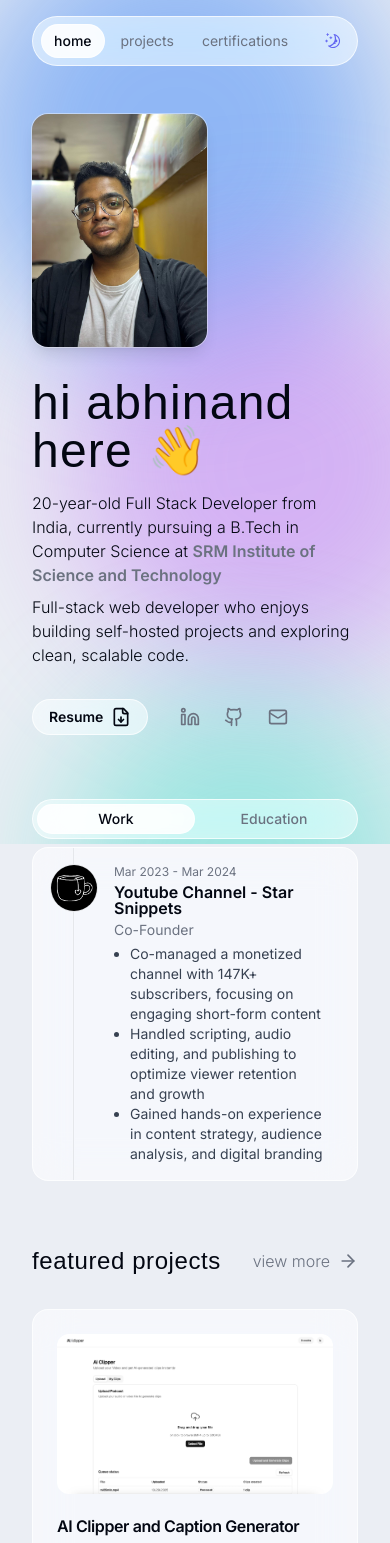
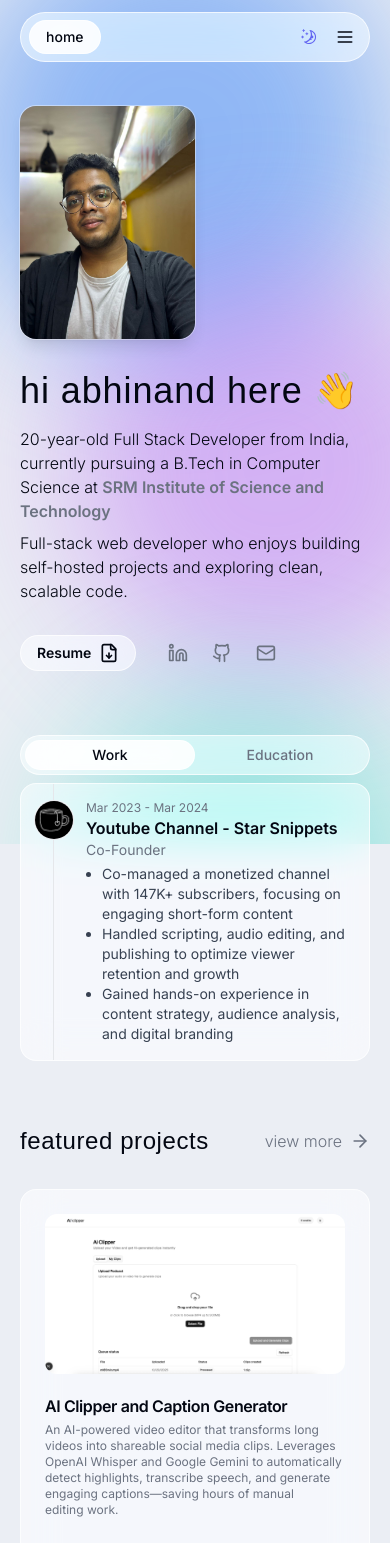
Before and after one commit to abhinandmv/abhinandmv-portfolio, a Next.js app: page / in a window 390 px wide. Shown: the top 1543 px of the page. Built offline with nearby package versions, Linux system fonts and the light colour scheme; a web font is replaced by a local one.

Commit message:
fix:Mobile Friendly layout

```diff
--- a/src/app/globals.css
+++ b/src/app/globals.css
@@ -202,7 +202,7 @@
     @apply bg-background text-foreground;
   }
   .title {
-    @apply font-serif text-5xl tracking-wide decoration-border/75 decoration-2;
+    @apply break-words font-serif text-4xl tracking-wide decoration-border/75 decoration-2 sm:text-5xl;
   }
   .link {
     @apply text-muted-foreground transition-colors hover:text-foreground;
--- a/src/app/layout.tsx
+++ b/src/app/layout.tsx
@@ -27,7 +27,7 @@ export default function RootLayout({
     <html lang="en" suppressHydrationWarning>
       <body
         className={cn(
-          "mx-auto flex min-h-screen max-w-3xl flex-col px-8 font-sans antialiased",
+          "mx-auto flex min-h-screen max-w-3xl flex-col px-5 font-sans antialiased sm:px-8",
           inter.variable,
           calistoga.variable,
         )}
--- a/src/app/page.tsx
+++ b/src/app/page.tsx
@@ -33,7 +33,7 @@ export default async function Home() {
           priority
         />
         <div className="flex flex-col">
-          <h1 className="title text-5xl">hi abhinand here 👋</h1>
+          <h1 className="title">hi abhinand here 👋</h1>
           <p className="mt-4 font-light">
             {/* Update my age */}
             {new Date().getFullYear() - ABHI_BIRTH_YEAR}
--- a/src/app/privacy/page.tsx
+++ b/src/app/privacy/page.tsx
@@ -6,7 +6,7 @@ export default function page() {
   return (
   <article className="prose mt-8 pb-16 dark:prose-invert">
     <div className="space-y-4">
-      <h1 className="title text-5xl">privacy policy.</h1>
+      <h1 className="title">privacy policy.</h1>
       <p>Last Updated: {lastUpdated}</p>
     </div>
     <div className="space-y-4">
--- a/src/components/Header.tsx
+++ b/src/components/Header.tsx
@@ -1,9 +1,12 @@
 "use client";
 
 import { cn } from "@/lib/utils";
+import { Menu, X } from "lucide-react";
 import Link from "next/link";
 import { usePathname } from "next/navigation";
+import { useEffect, useState } from "react";
 import ThemeToggle from "./ThemeToggle";
+import { Button } from "./ui/Button";
 
 const navLinks = [
   {
@@ -38,11 +41,23 @@ function isActive(pathname: string, href: string) {
 
 export default function Header() {
   const pathname = usePathname();
+  const [menuOpen, setMenuOpen] = useState(false);
+  const current = navLinks.find((nav) => isActive(pathname, nav.href));
+
+  useEffect(() => {
+    if (!menuOpen) return;
+    const onKeyDown = (e: KeyboardEvent) => {
+      if (e.key === "Escape") setMenuOpen(false);
+    };
+    window.addEventListener("keydown", onKeyDown);
+    return () => window.removeEventListener("keydown", onKeyDown);
+  }, [menuOpen]);
 
   return (
-    <header className="sticky top-0 z-50 py-4 sm:py-6">
+    <header className="sticky top-0 z-50 py-3 md:py-6">
       <nav className="glass flex items-center justify-between gap-2 rounded-full p-1.5 pl-2">
-        <ul className="no-scrollbar flex min-w-0 items-center gap-1 overflow-x-auto">
+        {/* Desktop: all links inline */}
+        <ul className="no-scrollbar hidden min-w-0 items-center gap-1 overflow-x-auto md:flex">
           {navLinks.map((nav) => {
             const active = isActive(pathname, nav.href);
             return (
@@ -63,10 +78,58 @@ export default function Header() {
             );
           })}
         </ul>
-        <div className="flex shrink-0">
+
+        {/* Mobile: current page label */}
+        <span className="glass-strong rounded-full px-4 py-1.5 text-sm font-medium md:hidden">
+          {current?.name ?? "menu"}
+        </span>
+
+        <div className="flex shrink-0 items-center">
           <ThemeToggle />
+          <Button
+            size="icon"
+            variant="ghost"
+            className="rounded-full md:hidden"
+            aria-expanded={menuOpen}
+            aria-controls="mobile-nav"
+            onClick={() => setMenuOpen((open) => !open)}
+          >
+            {menuOpen ? <X className="size-5" /> : <Menu className="size-5" />}
+            <span className="sr-only">
+              {menuOpen ? "Close menu" : "Open menu"}
+            </span>
+          </Button>
         </div>
       </nav>
+
+      {/* Mobile: dropdown panel */}
+      {menuOpen && (
+        <ul
+          id="mobile-nav"
+          className="glass-strong mt-2 grid grid-cols-2 gap-1 rounded-3xl p-2 animate-in fade-in slide-in-from-top-2 md:hidden"
+        >
+          {navLinks.map((nav) => {
+            const active = isActive(pathname, nav.href);
+            return (
+              <li key={nav.href}>
+                <Link
+                  href={nav.href}
+                  aria-current={active ? "page" : undefined}
+                  onClick={() => setMenuOpen(false)}
+                  className={cn(
+                    "block rounded-2xl px-4 py-3 text-sm transition-colors",
+                    active
+                      ? "bg-foreground/10 font-medium text-foreground"
+                      : "text-muted-foreground active:bg-foreground/10",
+                  )}
+                >
+                  {nav.name}
+                </Link>
+              </li>
+            );
+          })}
+        </ul>
+      )}
     </header>
   );
 }
--- a/src/components/Timeline.tsx
+++ b/src/components/Timeline.tsx
@@ -10,7 +10,7 @@ export default function Timeline({ experience }: Props) {
   return (
     <Card>
       <CardContent className="p-0">
-        <ul className="ml-10 border-l">
+        <ul className="ml-8 border-l sm:ml-10">
           {experience.map((exp, id) => (
             <TimelineItem key={id} experience={exp} />
           ))}
--- a/src/components/TimelineItem.tsx
+++ b/src/components/TimelineItem.tsx
@@ -13,13 +13,13 @@ export default function TimelineItem({ experience }: Props) {
     experience;
 
   return (
-    <li className="relative ml-10 py-4">
+    <li className="relative ml-8 py-4 sm:ml-10">
       <Link
         href={href}
         target="_blank"
-        className="absolute -left-16 top-4 flex items-center justify-center rounded-full bg-white"
+        className="absolute -left-[52px] top-4 flex items-center justify-center rounded-full bg-white sm:-left-16"
       >
-        <Avatar className="size-12 border">
+        <Avatar className="size-10 border sm:size-12">
           <AvatarImage
             src={logo}
             alt={name}
@@ -41,7 +41,7 @@ export default function TimelineItem({ experience }: Props) {
         {description && (
           <ul className="ml-4 list-outside list-disc">
             {description.map((desc, i) => (
-              <li key={i} className="prose pr-8 text-sm dark:prose-invert">
+              <li key={i} className="prose pr-4 text-sm dark:prose-invert sm:pr-8">
                 {desc}
               </li>
             ))}
```
